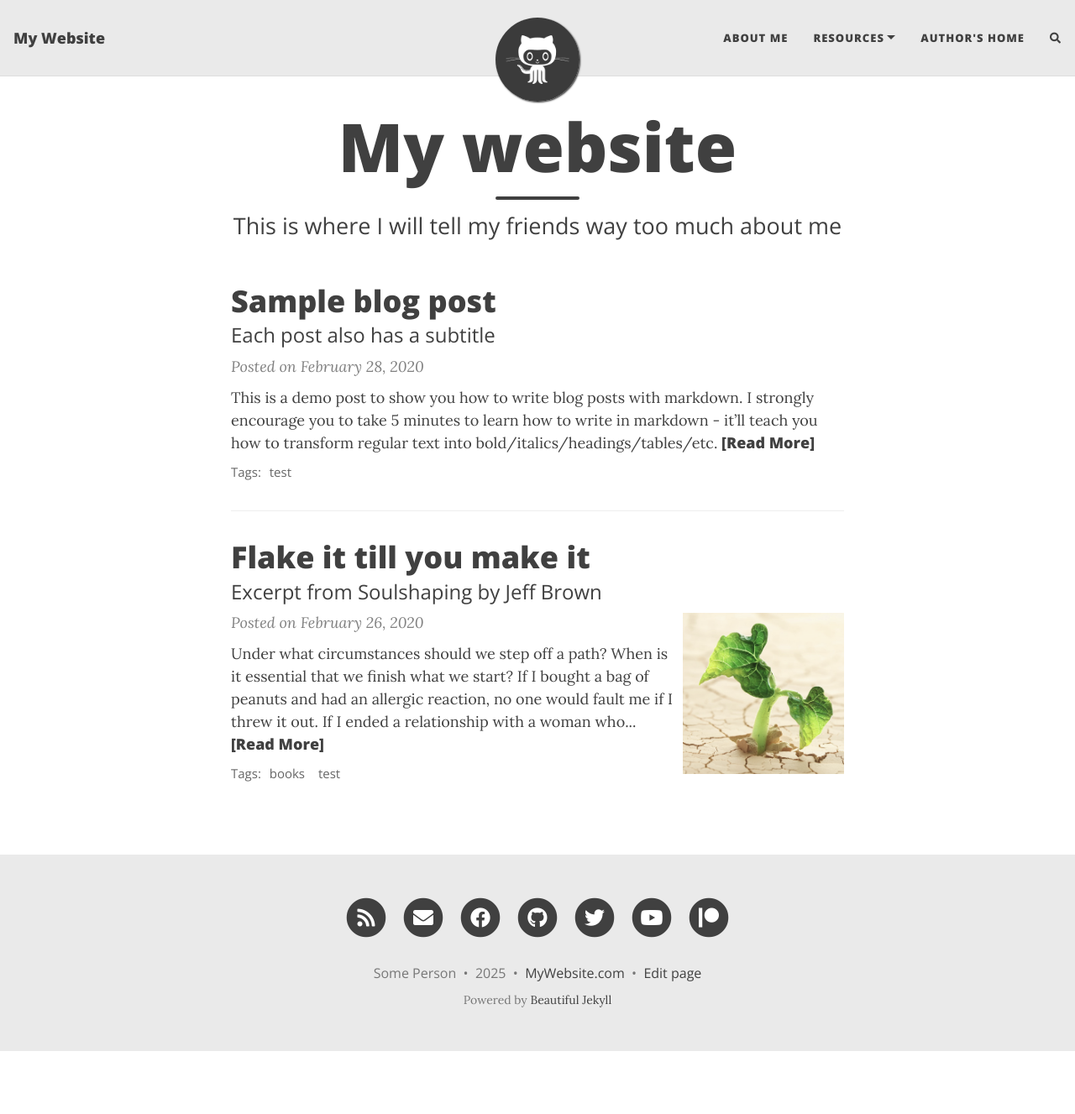
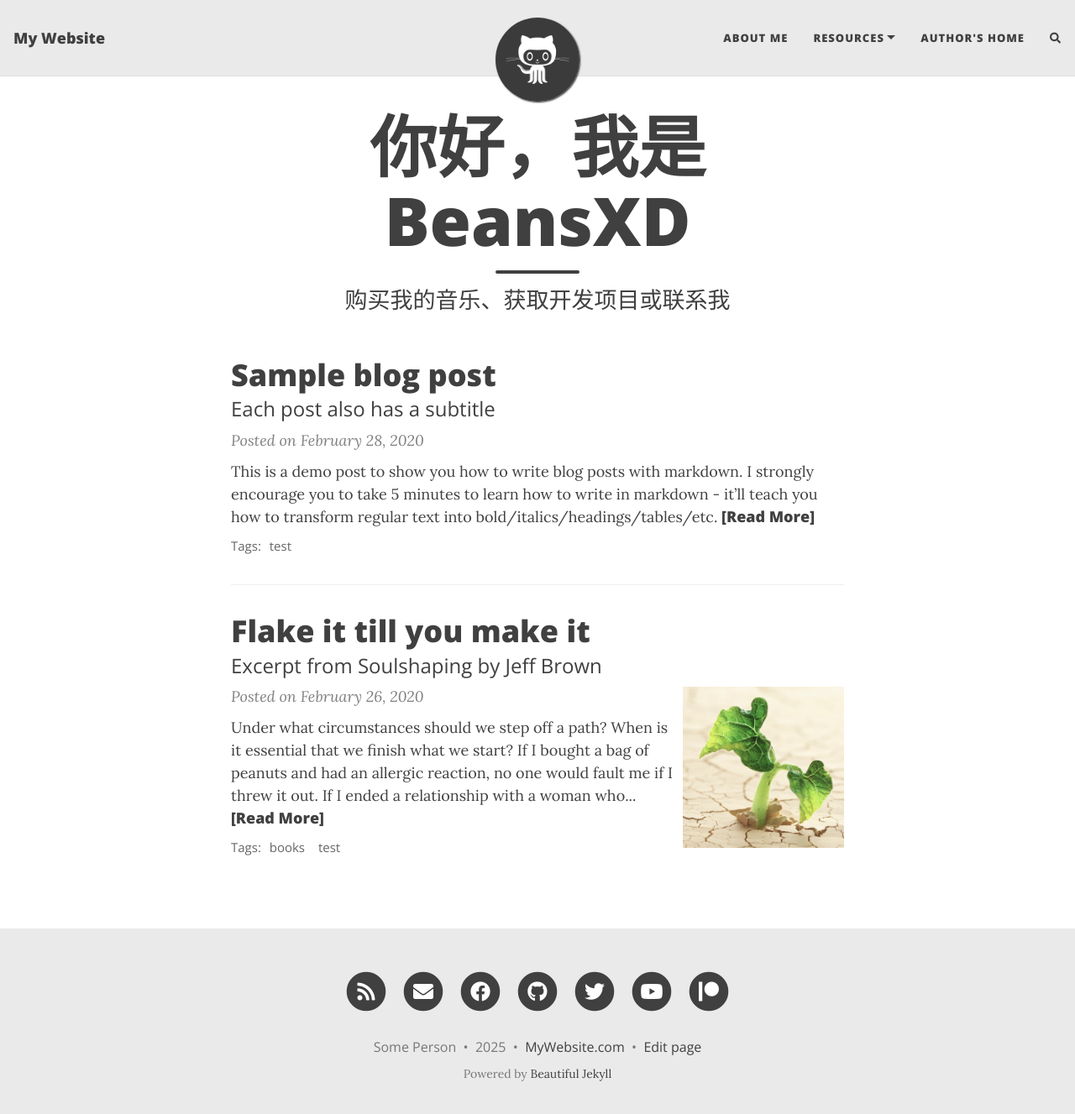
Before and after one commit to BeansXDMusic/BeansXDMusic.github.io, a Jekyll site: the page built from index.html, in a window 1280 px wide and 1340 px high. Shown: the top 1327 px of the window at 84% size. Built offline with Jekyll 4.4.1, drawn with Linux system fonts in a browser that asks for light colours; nearby versions of some CDN libraries; the list of posts is cut into pages by our own code; comment, search, counter and statistics services are not loaded.

Commit message:
Update index.html

```diff
--- a/index.html
+++ b/index.html
@@ -1,5 +1,5 @@
 ---
 layout: home
-title: My website
-subtitle: This is where I will tell my friends way too much about me
+title: 你好，我是BeansXD
+subtitle: 购买我的音乐、获取开发项目或联系我
 ---
```
